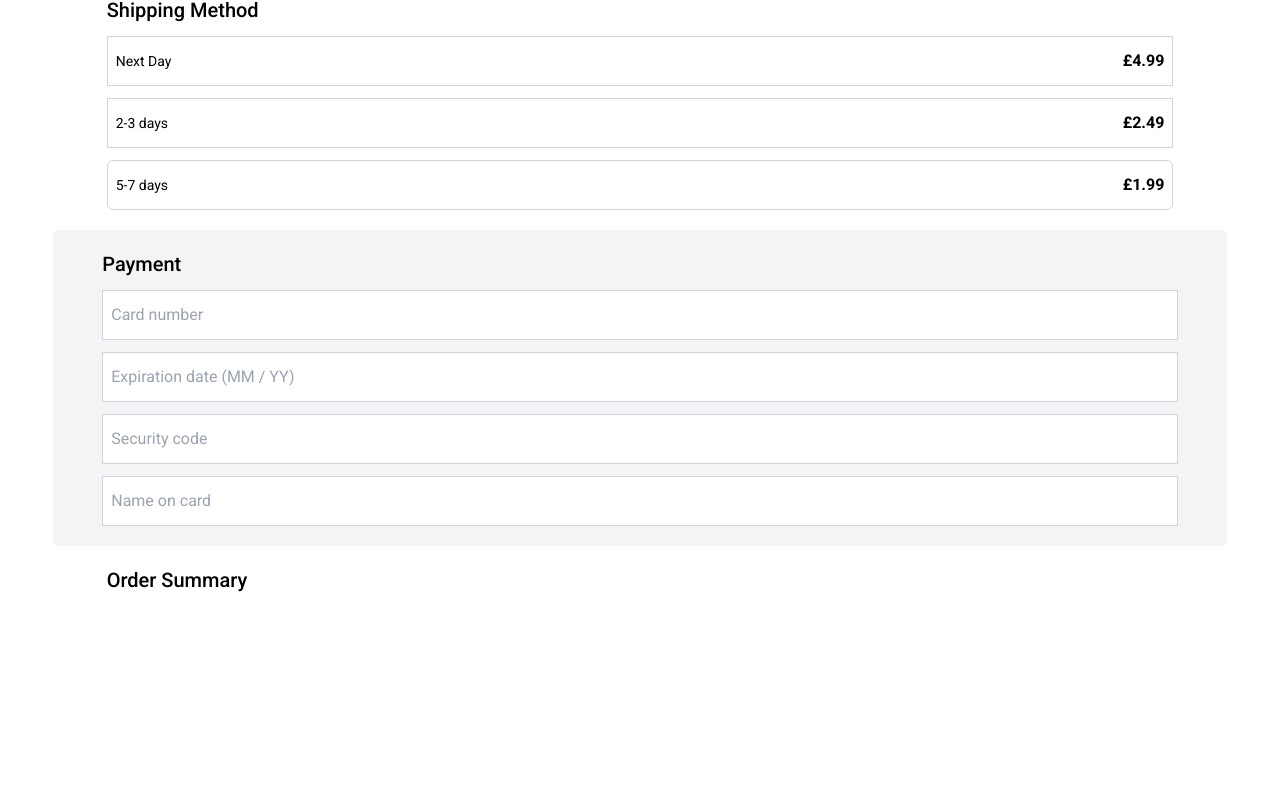
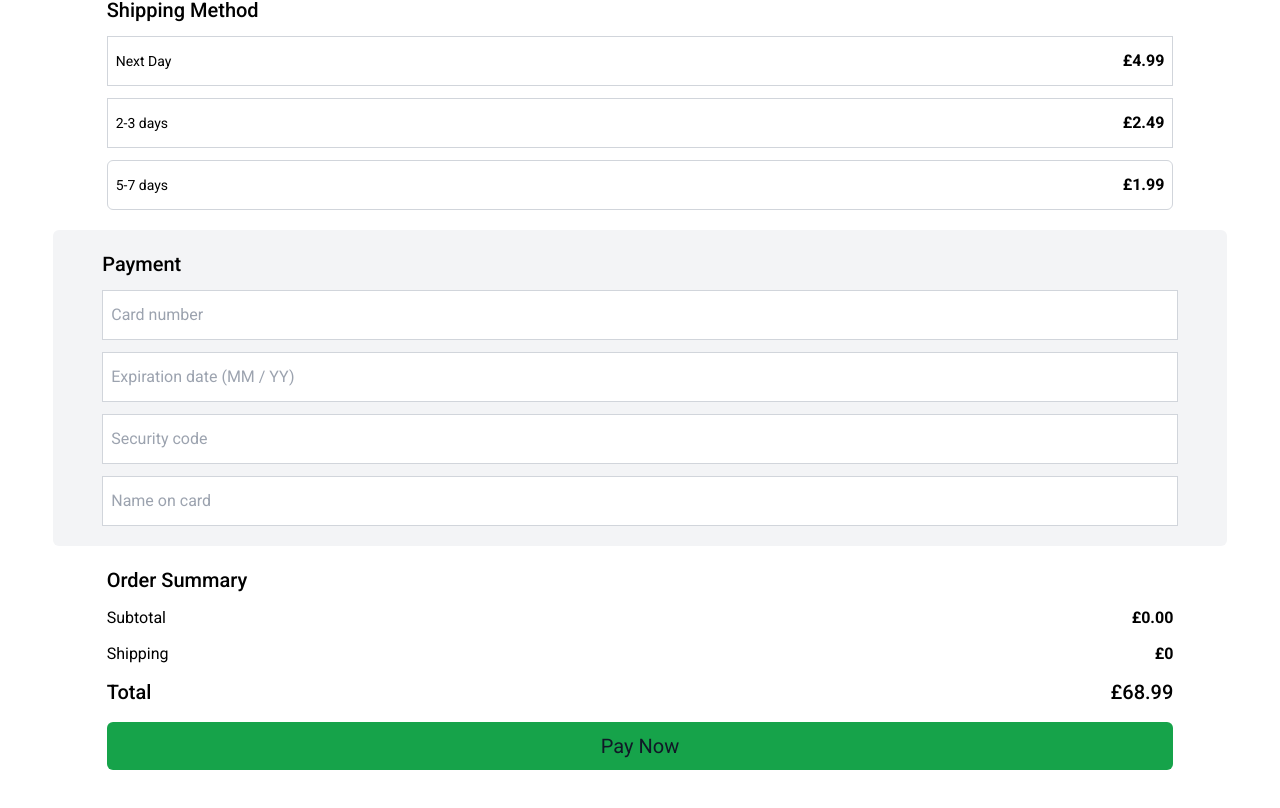
Before and after one commit to nadrojb/ecom-store-react-typescript, a React (Vite) app: page /checkout in a window 1280 px wide. Shown: the part 617-1425 px from the top of the page. Before the commit the page ends 1291 px from the top, so only its background shows below. Built offline with nearby package versions, Linux system fonts and the light colour scheme.

Commit message:
order summary section complete

```diff
--- a/src/Components/CheckoutProductCard/index.tsx
+++ b/src/Components/CheckoutProductCard/index.tsx
@@ -15,6 +15,7 @@ function CheckoutProductCard({ id, quantity }: CartProductCardProps) {
     increaseCartQuantity,
     decreaseCartQuantity,
     cartItems,
+    subTotal
   } = useCart();
 
   const newProduct = cartItems.find((item) => item.id === id);
@@ -32,38 +33,7 @@ function CheckoutProductCard({ id, quantity }: CartProductCardProps) {
           </p>
         </div>
       </div>
-      <div className="sm:flex">
-
-      <div className="flex space-x-2">
-        <button
-          onClick={
-            quantity === 1
-            ? () => removeFromCart(id)
-            : () => decreaseCartQuantity(id)
-          }
-          className="bg-slate-900 rounded-md w-6 h-6 text-md text-white "
-          >
-          -
-        </button>
-        <h3>{quantity}</h3>
-        <button
-          onClick={() => increaseCartQuantity(id)}
-          className="bg-slate-900 rounded-md w-6 h-6 text-md  text-white "
-          >
-          +
-        </button>
-        </div>
-
-        <svg
-          onClick={() => removeFromCart(id)}
-          className="w-4 mx-auto mt-4 sm:mt-0 sm:ml-2 cursor-pointer hover:scale-125 transition hover:ease-in-out"
-          xmlns="http://www.w3.org/2000/svg"
-          viewBox="0 0 448 512"
-          >
-          <path d="M135.2 17.7L128 32 32 32C14.3 32 0 46.3 0 64S14.3 96 32 96l384 0c17.7 0 32-14.3 32-32s-14.3-32-32-32l-96 0-7.2-14.3C307.4 6.8 296.3 0 284.2 0L163.8 0c-12.1 0-23.2 6.8-28.6 17.7zM416 128L32 128 53.2 467c1.6 25.3 22.6 45 47.9 45l245.8 0c25.3 0 46.3-19.7 47.9-45L416 128z" />
-        </svg>
-          </div>
-    </section>
+     </section>
   );
 }
 
--- a/src/Pages/Checkout/index.tsx
+++ b/src/Pages/Checkout/index.tsx
@@ -1,10 +1,11 @@
 import CheckoutProductCard from "../../Components/CheckoutProductCard";
 import { useCart } from "../../context/CartContext";
+import { useState } from "react";
 import FormatPrice from "../../Utilities/FormatPrice";
 
 function Checkout() {
   const { cartItems, subTotal, cartQuantity } = useCart();
-
+  const [shipping, setShipping] = useState(0);
 
   return (
     <>
@@ -17,9 +18,7 @@ function Checkout() {
         <div className="pt-6">
           <form action="" className="w-10/12 mx-auto">
             <div>
-              <h2 className="text-xl font-medium">
-                Contact
-              </h2>
+              <h2 className="text-xl font-medium">Contact</h2>
               <input
                 className="w-full border border-gray-300 rounded-sm pt-5 pb-1 px-2 mt-3 rounded:md"
                 type="text"
@@ -32,9 +31,7 @@ function Checkout() {
               </label>
             </div>
             <div>
-              <h2 className="text-xl font-medium">
-                Delivery
-              </h2>
+              <h2 className="text-xl font-medium">Delivery</h2>
 
               <input
                 className="w-full border border-gray-300 rounded-sm pt-5 pb-1 px-2 mt-3 rounded:md"
@@ -161,19 +158,32 @@ function Checkout() {
       <section className="mt-5 mb-20 w-10/12 mx-auto">
         <h2 className="text-xl font-medium">Order Summary</h2>
         <div className="lg:w-9/12">
-            {cartItems.map((item) => (
-              <CheckoutProductCard
+          {cartItems.map((item) => (
+            <CheckoutProductCard
               key={item.id}
               id={item.id}
               quantity={item.quantity}
               title={item.title}
               image={item.image}
               price={item.price}
-              />
-            ))}
-          </div>
-
-
+            />
+          ))}
+        </div>
+        <div className="flex justify-between mt-3">
+          <h4>Subtotal</h4>
+          <h4 className="font-semibold">£{FormatPrice(subTotal)}</h4>
+        </div>
+        <div className="flex justify-between mt-3">
+          <h4>Shipping</h4>
+          <h4 className="font-semibold">£{shipping}</h4>
+        </div>
+        <div className="flex justify-between mt-3">
+          <h2 className="text-xl font-medium">Total</h2>
+          <h2 className="text-xl font-medium">£68.99</h2>
+        </div>
+        <div>
+          <input type="submit" value={"Pay Now"} className="w-full text-center text-gray-900 text-xl bg-green-600 rounded-md h-12 my-4 " />
+        </div>
       </section>
     </>
   );
```
